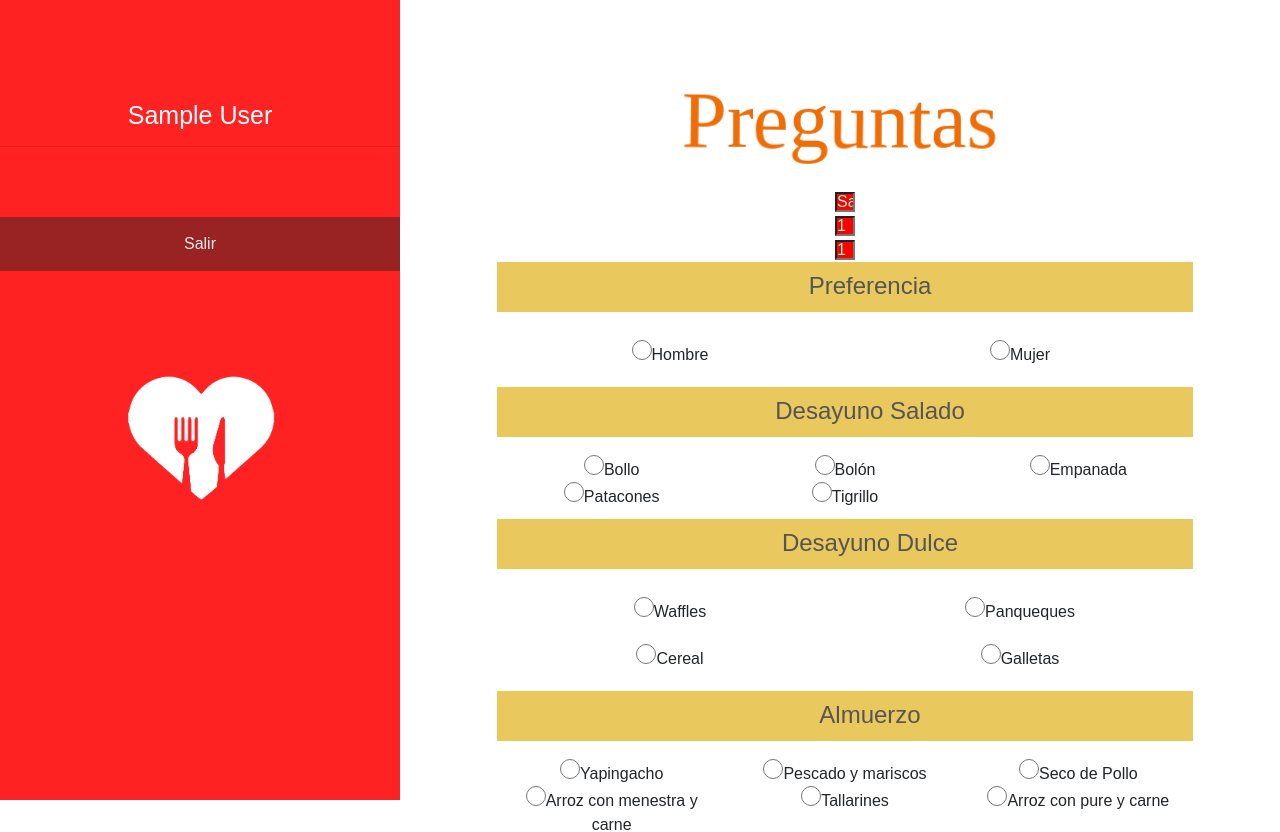
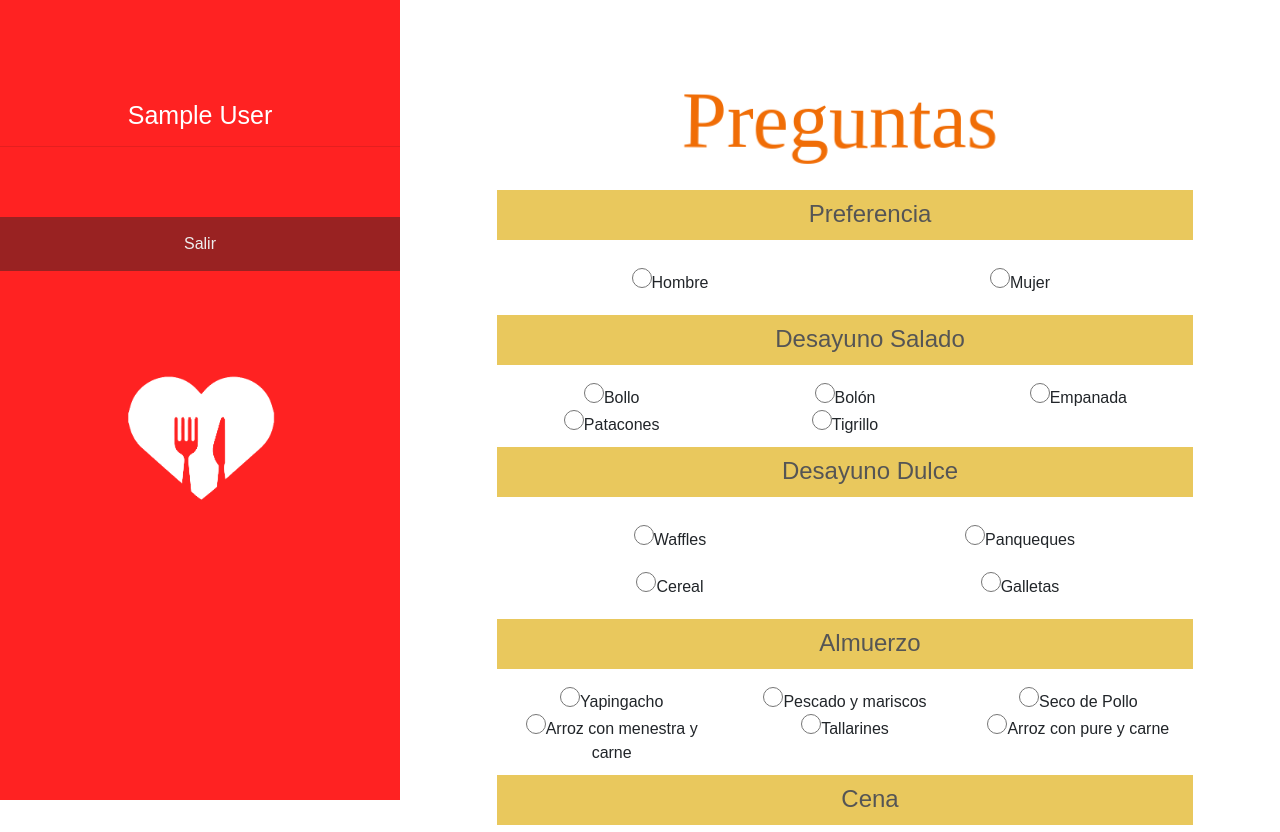
Before and after one commit to JhnFbre/LOVE-FOOD, a PHP site: page /paginas/paginaPreguntas.php in a window 1280 px wide. Shown: the top 832 px of the page. Run offline with PHP 8.4, Linux system fonts and the light colour scheme; the visitor is signed in with stand-in values (Sample User, id 1); a stand-in replaces the project's code that opens the database connection.

Commit message:
session start bug solved

```diff
--- a/paginas/guardarRespuestas.php
+++ b/paginas/guardarRespuestas.php
@@ -1,6 +1,6 @@
 <?php
 session_start();
-       if (!isset($_SESSION['user'])){
+       if (!isset($_SESSION['usuario'])){
             echo "<meta HTTP-EQUIV='REFRESH' CONTENT='1;URL=../index.php'>"; //Redireccion al index sin sesion
         }else{
             include_once("modelo/preguntas/RespuestasCollector.php");
--- a/paginas/guardarUsuario.php
+++ b/paginas/guardarUsuario.php
@@ -1,7 +1,7 @@
 <?php
 session_start();
 
-if (!isset($_SESSION['user'])){
+if (!isset($_SESSION['usuario'])){
             echo "<meta HTTP-EQUIV='REFRESH' CONTENT='1;URL=../index.php'>"; //Redireccion al index sin sesion
         }else{
             include_once("modelo/persona/PersonaCollector.php");
--- a/paginas/nuevoUsuario.php
+++ b/paginas/nuevoUsuario.php
@@ -1,7 +1,7 @@
 <?php
 session_start();
 
-if (!isset($_SESSION['user'])){
+if (!isset($_SESSION['usuario'])){
             echo "<meta HTTP-EQUIV='REFRESH' CONTENT='1;URL=../index.php'>"; //Redireccion al index sin sesion
         }else{
             $nombre = $_SESSION['nombre'];
--- a/paginas/paginaPreguntas.php
+++ b/paginas/paginaPreguntas.php
@@ -2,7 +2,7 @@
 session_start();
 
 
-       if (!isset($_SESSION['user'])){
+       if (!isset($_SESSION['usuario'])){
             echo "<meta HTTP-EQUIV='REFRESH' CONTENT='1;URL=../index.php'>"; //Redireccion al index sin sesion
         }else{
            $nombre = $_SESSION['nombre'];
@@ -69,9 +69,9 @@ session_start();
 
         <form method="post" action="guardarRespuestas.php">
 
-            <div><input type="" name="nombre" value="<?php echo $nombre;?>"></div>
-            <div><input type="" name="apellido" value="<?php echo $apellido;?>"></div>
-            <div><input type="" name="idusuario" value="<?php echo $id;?>"></div>
+            <div><input type="hidden" name="nombre" value="<?php echo $nombre;?>"></div>
+            <div><input type="hidden" name="apellido" value="<?php echo $apellido;?>"></div>
+            <div><input type="hidden" name="idusuario" value="<?php echo $id;?>"></div>
 
             <h4>Preferencia</h4>
             <div class="row">
--- a/paginas/verPreguntas.php
+++ b/paginas/verPreguntas.php
@@ -1,7 +1,7 @@
 <?php
 session_start();
 
-if (!isset($_SESSION['user'])){
+if (!isset($_SESSION['usuario'])){
             echo "<meta HTTP-EQUIV='REFRESH' CONTENT='1;URL=../index.php'>"; //Redireccion al index sin sesion
         }else{
             $nombre = $_SESSION['nombre'];
--- a/paginas/verUsuarios.php
+++ b/paginas/verUsuarios.php
@@ -1,6 +1,6 @@
 <?php
 session_start();
-if (!isset($_SESSION['user'])){
+if (!isset($_SESSION['usuario'])){
             echo "<meta HTTP-EQUIV='REFRESH' CONTENT='1;URL=../index.php'>"; //Redireccion al index sin sesion
         }else{
             $nombre = $_SESSION['nombre'];
```
